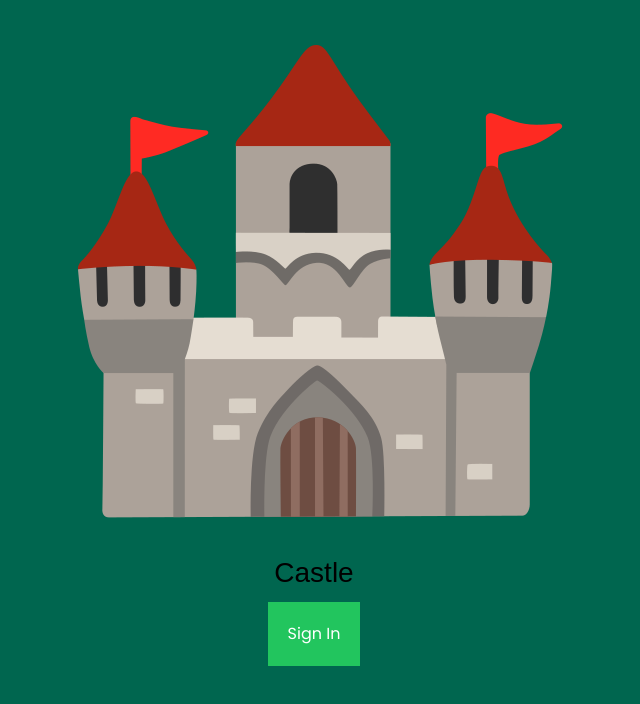
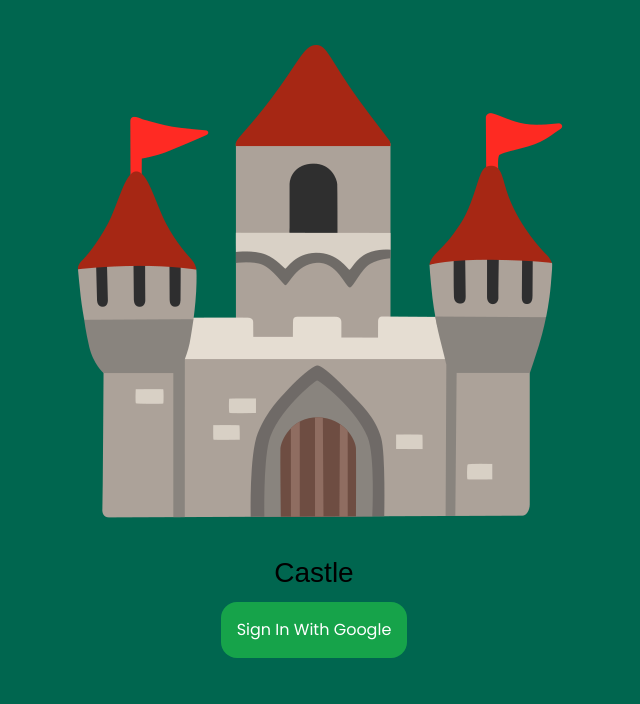
Before and after one commit to gonsis10/Castle, a Next.js app: page / in a window 1280 px wide. Shown: the top 704 px of the page, without its empty margins (326-966 px from the left). Built offline with nearby package versions, Linux system fonts and the light colour scheme.

Commit message:
Fixed sigin button

```diff
--- a/src/app/components/GoogleSignIn.jsx
+++ b/src/app/components/GoogleSignIn.jsx
@@ -9,12 +9,7 @@
 	return (
 		<div className="title">
 			<div className="castle">
-				<img
-				src="./castle.webp"
-				alt="castle"
-				className="castle castle-image"
-				height="200px"
-				/>
+				<img src="./castle.webp" alt="castle" className="castle castle-image" height="200px" />
 			</div>
 			<h1>Castle</h1>
 		</div>
@@ -50,8 +45,8 @@
 		<div>
 			<CastleImage />
 			<div className="login-button">
-				<button onClick={handleGoogle} className="bg-green-500 text-white p-5">
-					Sign In
+				<button onClick={handleGoogle} className="bg-green-600 text-white rounded-2xl p-4">
+					Sign In With Google
 				</button>
 			</div>
 		</div>
```
